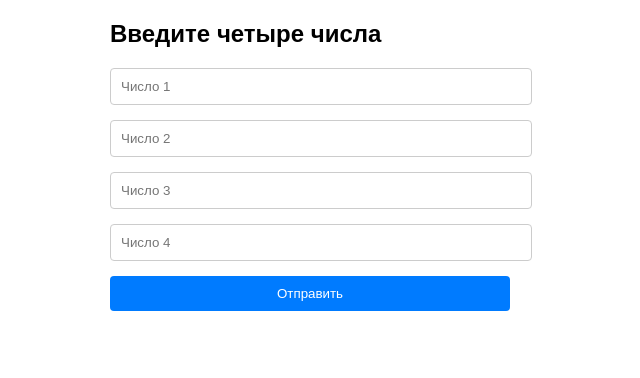
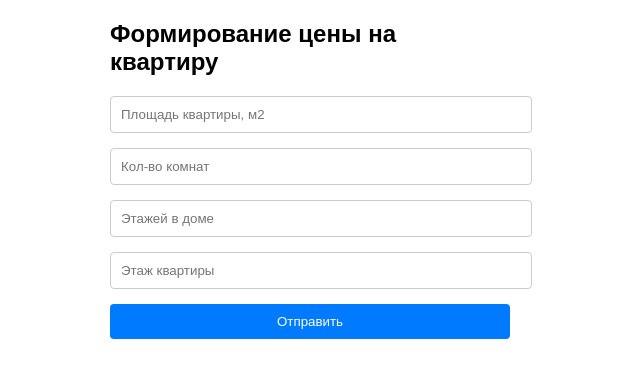
Before and after one commit to AntonY4ZerO/pabd25, a Flask app: page / in a window 1280 px wide. Shown: the top 378 px of the page, without its empty margins (330-970 px from the left). Run offline with Flask 3, Linux system fonts and the light colour scheme.

Commit message:
app index in service

```diff
--- /dev/null
+++ b/service/app.py
@@ -0,0 +1,45 @@
+from flask import Flask, json, jsonify, render_template, request
+import logging
+
+app = Flask(__name__)
+
+# Настройка логгера
+logging.basicConfig(level=logging.INFO)
+logger = logging.getLogger(__name__)
+
+# Маршрут для отображения формы
+@app.route('/')
+def index():
+    return render_template('index.html')
+
+# Маршрут для обработки данных формы
+@app.route('/api/numbers', methods=['POST'])
+def process_numbers():
+    params = request.get_json()
+    try:
+        area = int(params['area'])
+        rooms = int(params['rooms'])
+        totalfloors = int(params['totalfloors'])
+        floor = int(params['floor'])
+
+        # Валидация
+        if not (1 <= rooms <= 4):
+            return jsonify({'error': 'Количество комнат должно быть от 1 до 4 включительно.'}), 400
+        if totalfloors > 50:
+            return jsonify({'error': 'Этажей в доме не может быть больше 50.'}), 400
+        if floor > totalfloors:
+            return jsonify({'error': 'Этаж квартиры не может быть больше, чем этажей в доме.'}), 400
+
+        price = area * rooms * totalfloors * floor
+
+        logger.info(f'Полученные данные: Площадь = {area}, Комнаты = {rooms}, Этажей в доме = {totalfloors}, Этаж квартиры = {floor}')
+        logger.info(f'Расчётная цена: {price}')
+
+        return {'Цена': price}
+
+    except (ValueError, TypeError, KeyError) as e:
+        logger.error(f'Ошибка обработки данных: {e}')
+        return jsonify({'error': 'Некорректные входные данные.'}), 400
+
+if __name__ == '__main__':
+    app.run(debug=True)
--- a/src/templates/index.html
+++ b/service/templates/index.html
@@ -3,7 +3,7 @@
 <head>
     <meta charset="UTF-8">
     <meta name="viewport" content="width=device-width, initial-scale=1.0">
-    <title>Форма ввода чисел</title>
+    <title>Формирование цены на квартиру</title>
     <style>
         body {
             font-family: Arial, sans-serif;
@@ -40,12 +40,12 @@
 </head>
 <body>
     <div class="form-container">
-        <h2>Введите четыре числа</h2>
+        <h2>Формирование цены на квартиру</h2>
         <form id="numberForm">
-            <input type="number" id="num1" placeholder="Число 1" required>
-            <input type="number" id="num2" placeholder="Число 2" required>
-            <input type="number" id="num3" placeholder="Число 3" required>
-            <input type="number" id="num4" placeholder="Число 4" required>
+            <input type="number" id="num1" placeholder="Площадь квартиры, м2" onkeyup="if(this.value<0){this.value= this.value * -1}" required>
+            <input type="number" id="num2" placeholder="Кол-во комнат" onkeyup="if(this.value<0){this.value= this.value * -1}" required>
+            <input type="number" id="num3" placeholder="Этажей в доме" onkeyup="if(this.value<0){this.value= this.value * -1}" required>
+            <input type="number" id="num4" placeholder="Этаж квартиры" onkeyup="if(this.value<0){this.value= this.value * -1}" required>
             <button type="button" onclick="submitForm()">Отправить</button>
         </form>
         <div id="response"></div>
@@ -59,10 +59,10 @@
             const num4 = document.getElementById('num4').value;
 
             const data = {
-                number1: num1,
-                number2: num2,
-                number3: num3,
-                number4: num4
+                area: num1,
+                rooms: num2,
+                totalfloors: num3,
+                floor: num4
             };
 
             fetch('/api/numbers', {
--- a/src/app.py
+++ /dev/null
@@ -1,18 +0,0 @@
-from flask import Flask, render_template
-
-app = Flask(__name__)
-
-# Маршрут для отображения формы
-@app.route('/')
-def index():
-    return render_template('index.html')
-
-# Маршрут для обработки данных формы
-@app.route('/api/numbers', methods=['POST'])
-def process_numbers():
-    # Здесь можно добавить обработку полученных чисел
-    # Для примера просто возвращаем их обратно
-    return {'status': 'success', 'data': 'Числа успешно обработаны'}
-
-if __name__ == '__main__':
-    app.run(debug=True)
```
